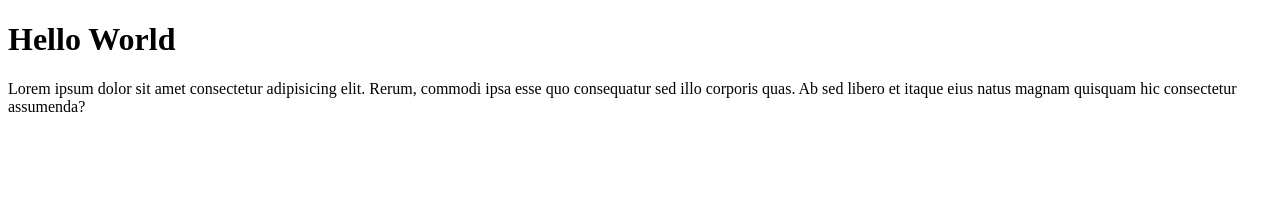
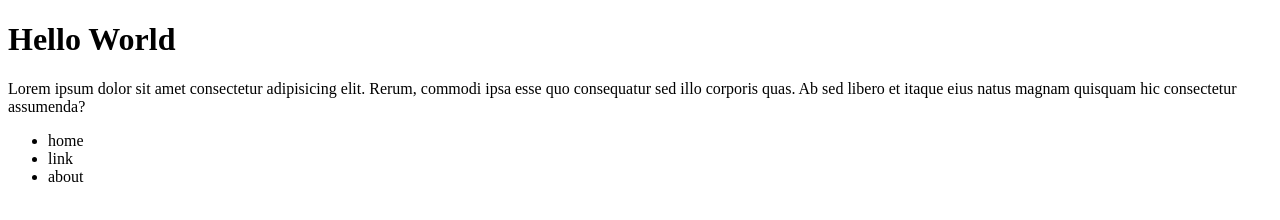
Before and after one commit to TechFast23/GIT_REMOTE_LOCAL, a plain HTML site: page index.html in a window 1280 px wide. Drawn offline with Linux system fonts and the light colour scheme.

Commit message:
menambah list

```diff
--- a/index.html
+++ b/index.html
@@ -11,6 +11,11 @@
     <h1>Hello World</h1>
     <p>Lorem ipsum dolor sit amet consectetur adipisicing elit. Rerum, commodi ipsa esse quo consequatur sed illo
         corporis quas. Ab sed libero et itaque eius natus magnam quisquam hic consectetur assumenda?</p>
+        <ul>
+            <li>home</li>
+            <li>link</li>
+            <li>about</li>
+        </ul>
 </body>
 
 </html>
```
